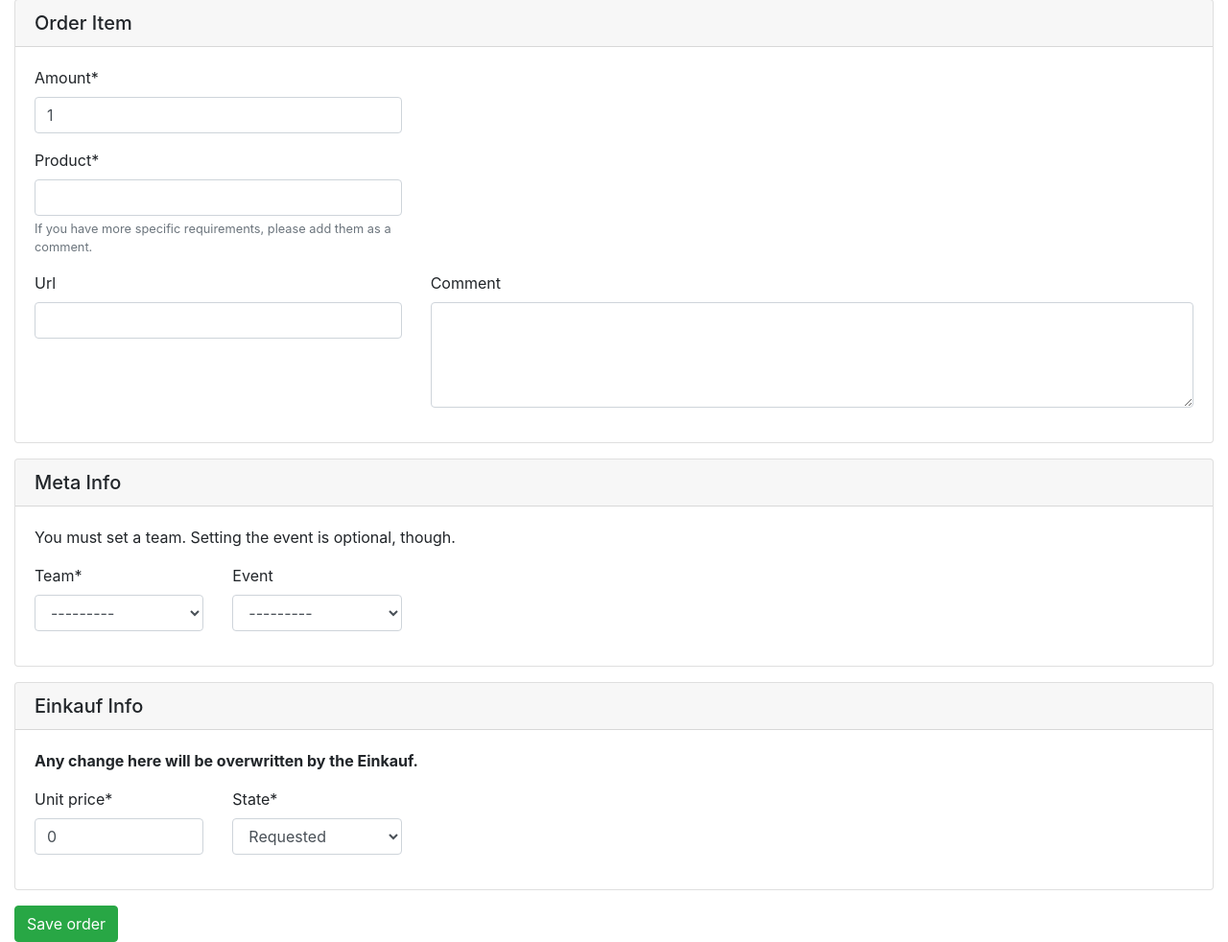
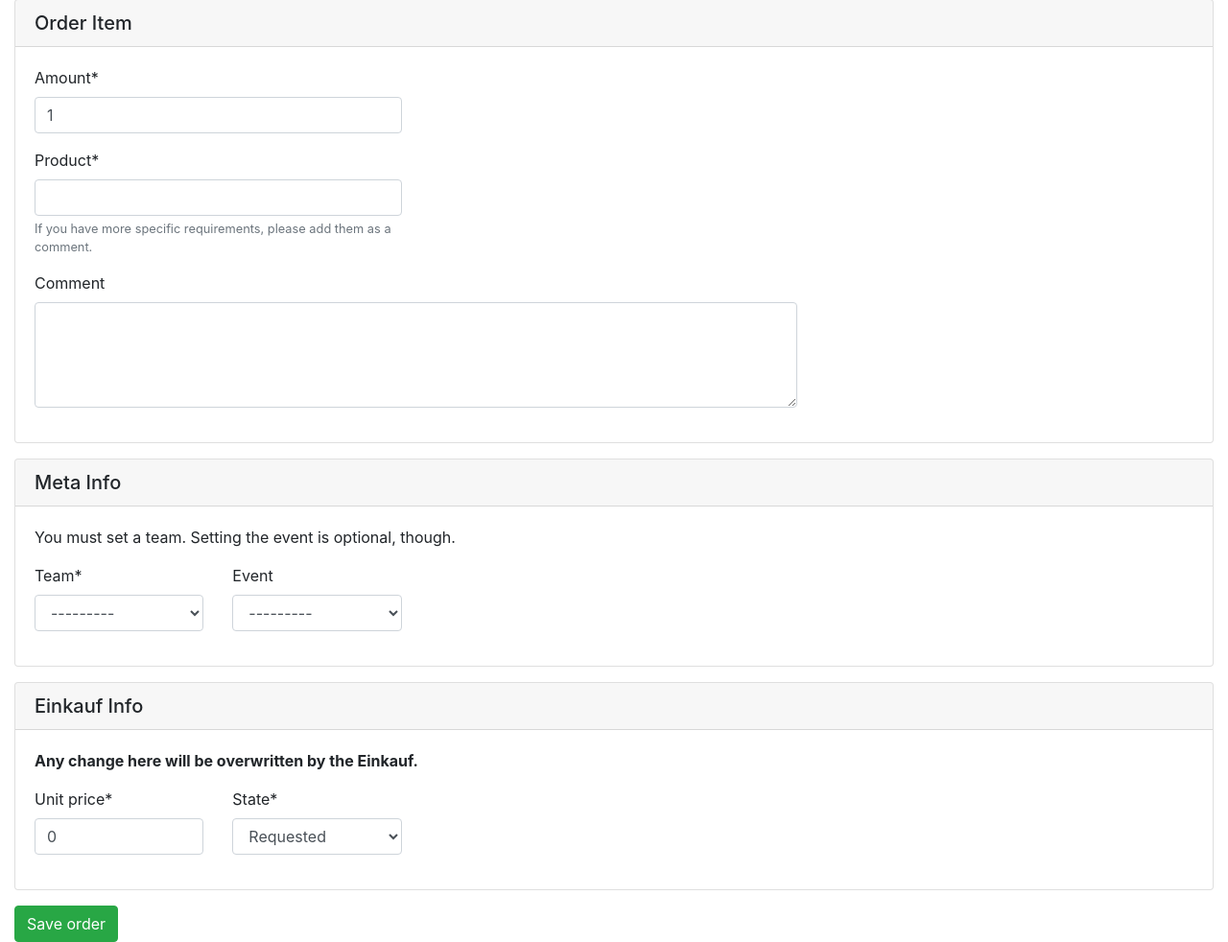
Before and after one commit to c3loc/squirrel, a Django app: page /orders/new in a window 1280 px wide. Shown: the part 73-1055 px from the top of the page at 96% size. Run offline with Django 3.2, Linux system fonts and the light colour scheme; the visitor is signed in with stand-in values (Sample User, id 1); data that the repository does not hold is empty; some libraries are stand-ins or nearby versions.

Commit message:
feat: remove url field

```diff
--- a/src/squirrel/orders/forms.py
+++ b/src/squirrel/orders/forms.py
@@ -33,7 +33,6 @@ class OrderForm(forms.ModelForm):
         fields = [
             "amount",
             "product",
-            "url",
             "comment",
             "state",
             "unit_price",
--- a/src/squirrel/orders/models.py
+++ b/src/squirrel/orders/models.py
@@ -170,7 +170,6 @@ class Order(models.Model):
     amount = models.PositiveIntegerField(default=1)
 
     product = models.ForeignKey(Product, on_delete=models.PROTECT, to_field="name", null=True)
-    url = models.URLField(blank=True)
 
     state = models.CharField(choices=STATE_CHOICES, default="REQ", max_length=30)
     unit_price = models.DecimalField(max_digits=12, decimal_places=4, default=0)
--- a/src/templates/order.html
+++ b/src/templates/order.html
@@ -21,9 +21,6 @@
           </div>
         </div>
         <div class="row">
-          <div class="col-sm-6 col-md-4">
-            {{ form.url|as_crispy_field }}
-          </div>
           <div class="col-sm-8">
             {{ form.comment|as_crispy_field }}
           </div>
```
Also changed, not shown: src/squirrel/orders/migrations/0032_remove_url.py (added).
